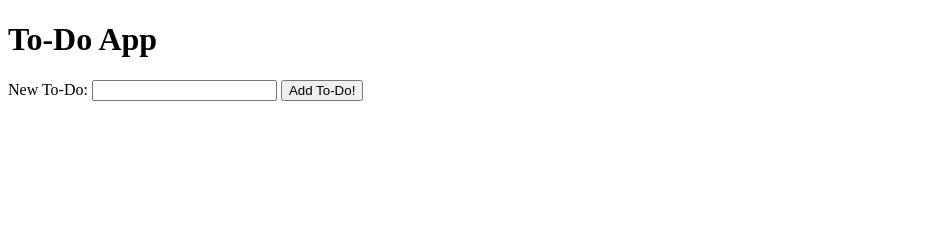
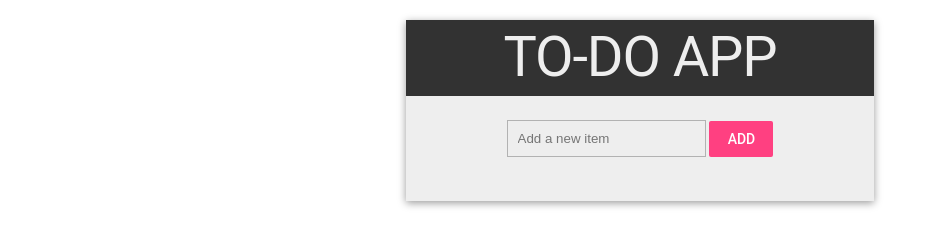
Before and after one commit to Jar36/to-do-app, a plain HTML site: page index.html in a window 1280 px wide. Shown: the whole page, without its empty margins (0-934 px from the left). Drawn offline with nearby package versions, Linux system fonts and the light colour scheme.

Commit message:
add styles

```diff
--- a/app.js
+++ b/app.js
@@ -8,24 +8,28 @@ function onReady(){
 
     let title = newToDoText.value;
     let newLi = document.createElement('li');
+    newLi.classList.add('mdl-list__item');
 
     let checkbox = document.createElement('input');
-    checkbox.type = "checkbox";
+
+    checkbox.type = 'checkbox';
 
     let button = document.createElement('input');
-    button.type = "button";
+    button.className = 'mdl-button mdl-js-button mdl-button--raised mdl-button--colored';
+    componentHandler.upgradeElement(button);
+    button.type = 'button';
     button.value ='Delete Item';
 
 
     newLi.textContent = title;
-    newLi.appendChild(checkbox);
+    newLi.prepend(checkbox);
     newLi.appendChild(button);
     toDoList.appendChild(newLi);
 
     newToDoText.value = '';
 
     button.addEventListener('click', () => {
-        newLi.remove(this);
+      newLi.remove(this);
     });
 
 
--- a/index.html
+++ b/index.html
@@ -3,18 +3,36 @@
     <head>
       <meta name="viewport" content="width=device-width, initial-scale=1">
       <title>To-Do App</title>
+      <link rel="stylesheet" type="text/css" href="style.css" />
+      <link rel="stylesheet" href="https://fonts.googleapis.com/icon?family=Material+Icons">
+      <link rel="stylesheet" href="https://code.getmdl.io/1.3.0/material.indigo-pink.min.css">
     </head>
     <body>
-      <h1>To-Do App</h1>
-      <form id="addToDoForm">
-       <label for="newToDoText">New To-Do:</label>
-       <input type="text" id="newToDoText">
-       <button type="submit">Add To-Do!</button>
-      </form>
 
-      <ul id="toDoList">
-      </ul>
+      <section class="list-body">
+        <div class="inner-wrapper">
+          <header class="title">
+            <h1>To-Do App</h1>
+          </header>
+            <form id="addToDoForm">
+                <input type="text" id="newToDoText" placeholder="Add a new item">
+                <button class="mdl-button mdl-js-button mdl-button--raised mdl-button--accent" type="submit">
+                  Add
+                </button>
+            </form>
+
+            <ul id="toDoList" class="mdl-list">
+            </ul>
+        </div>
+
+        </section>
+
+
+
+
+
 
       <script src="app.js"></script>
+      <script defer src="https://code.getmdl.io/1.3.0/material.min.js"></script>
     </body>
   </html>
--- /dev/null
+++ b/style.css
@@ -0,0 +1,64 @@
+*, *:before, *:after {
+  box-sizing: border-box;
+}
+
+body {
+  padding: 20px;
+}
+
+input {
+  display: inline-block;
+}
+
+input[type="text"] {
+  padding: 10px;
+  background: transparent;
+  border: 1px solid #b2b2b2;
+}
+
+.list-body {
+  max-width: 468px;
+  margin: 0 auto;
+  display: flex;
+  justify-content: center;
+  height: 100%;
+  background: #eee;
+  box-shadow: 0px 2px 8px 0px rgba(0,0,0,0.4);
+  text-align: center;
+}
+
+.inner-wrapper {
+  width: 100%;
+  text-align: center;
+}
+
+.title {
+  text-transform: uppercase;
+  background: #323232;
+  color: #eee;
+  max-width: 100%;
+}
+
+.title h1 {
+  margin-top: 0;
+}
+
+input[type="checkbox"] {
+  height: 25px;
+  width: 25px;
+  margin-right: 10px;
+}
+
+input[type="button"] {
+  margin-left: 10px;
+}
+
+/*
+===========
+Overwrite MDL
+===========
+*/
+
+.mdl-button--raised {
+  box-shadow: none!important;
+}
```
